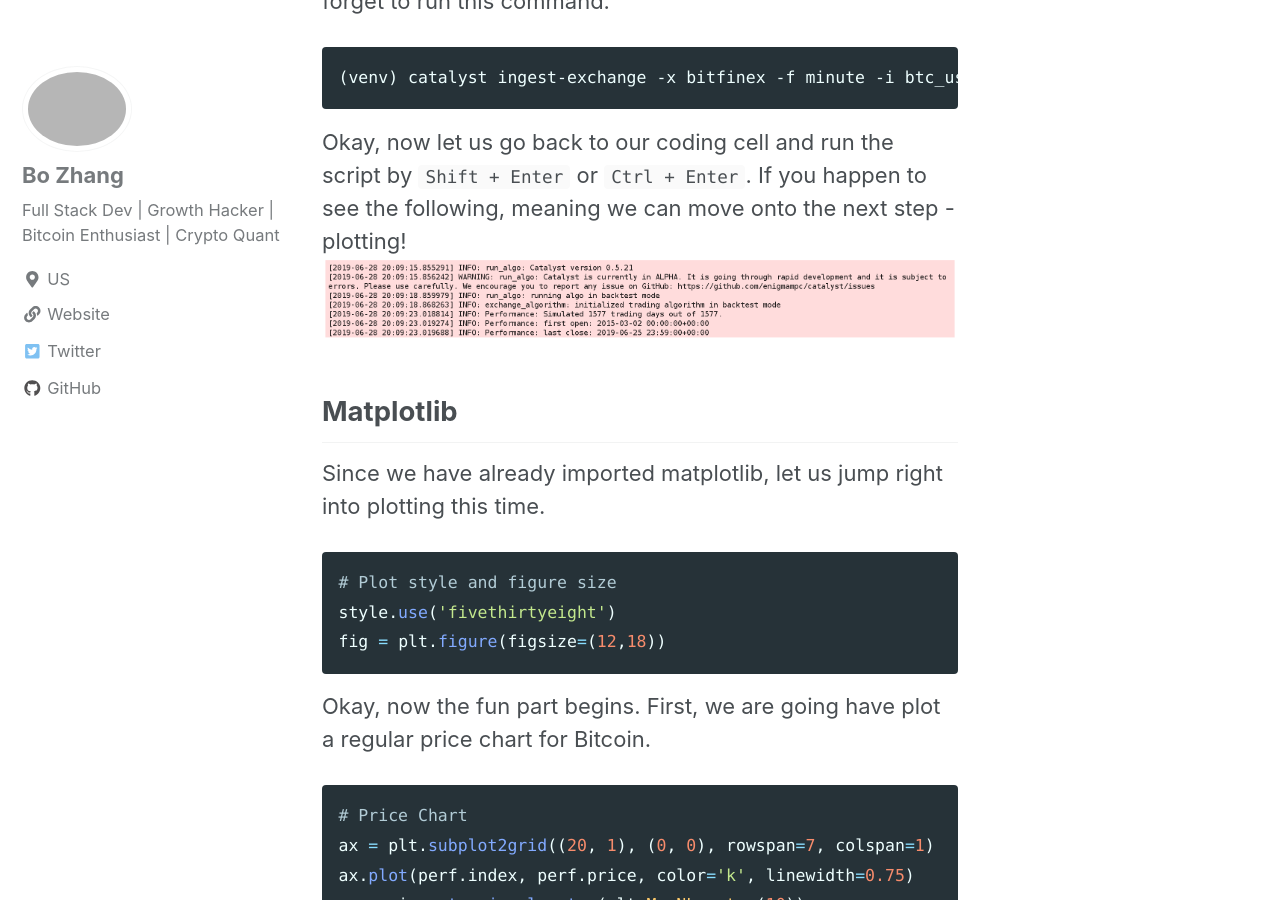
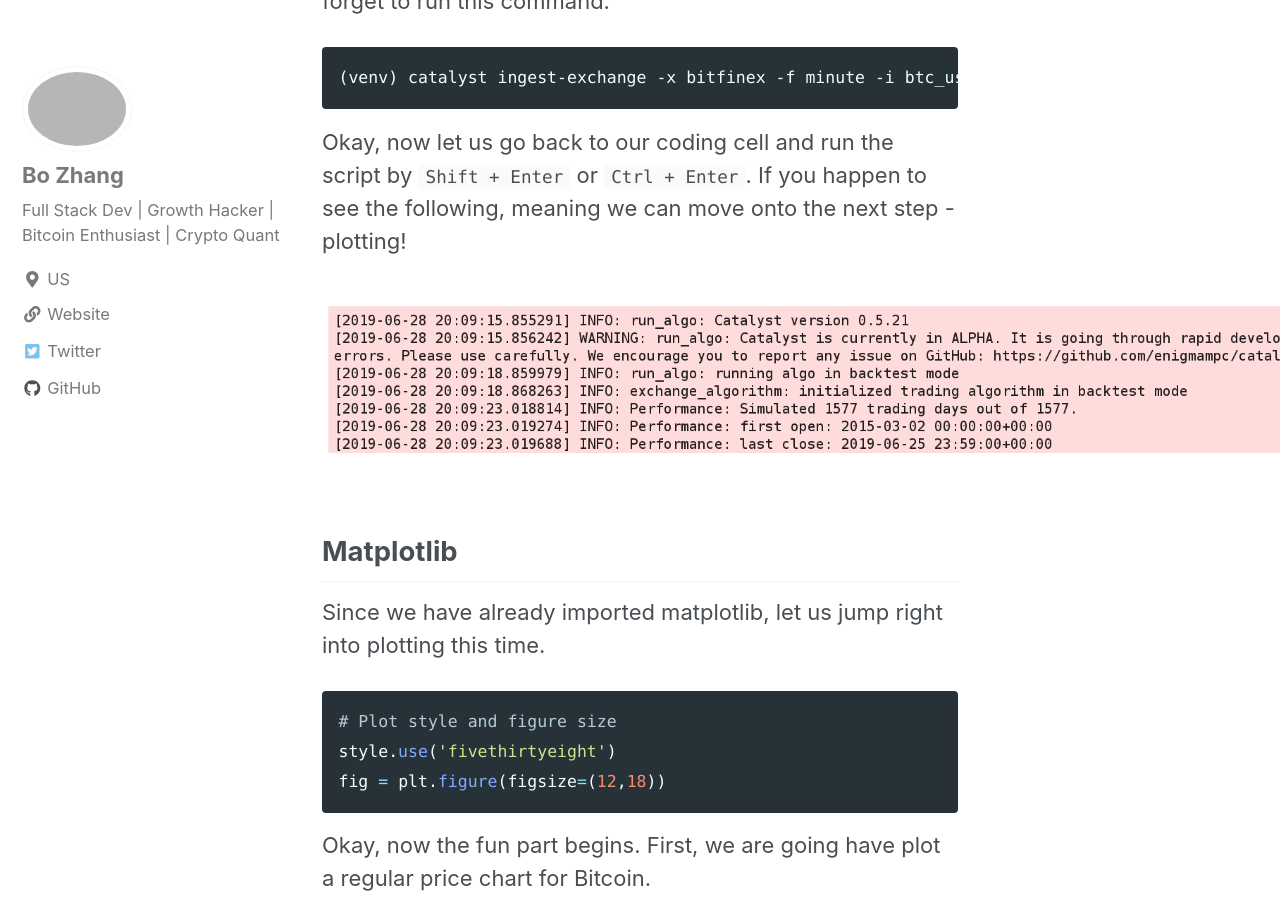
Before and after one commit to 0xboz/blog, a Jekyll site: the page built from _posts/2019-06-28-how-to-create-bitcoin-logarithmic-price-scale-using-matplotlib.md, in a window 1280 px wide and 900 px high, scrolled down 3480 px. Built offline with Jekyll 4.4.1, drawn with Linux system fonts in a browser that asks for light colours; cached includes are drawn as plain includes; nearby versions of some CDN libraries.

Commit message:
Increase figures' size to 1200px width

````diff
--- a/_posts/2019-06-28-how-to-create-bitcoin-logarithmic-price-scale-using-matplotlib.md
+++ b/_posts/2019-06-28-how-to-create-bitcoin-logarithmic-price-scale-using-matplotlib.md
@@ -82,7 +82,11 @@ Just in case you would like to run it on minute data, don't forget to run this c
 (venv) catalyst ingest-exchange -x bitfinex -f minute -i btc_usd
 ```
 Okay, now let us go back to our coding cell and run the script by ```Shift + Enter``` or ```Ctrl + Enter```. If you happen to see the following, meaning we can move onto the next step - plotting!
+
+<figure style="width:1200px">
 <img src="{{ site.url }}{{ site.baseurl }}/assets/images/run_catalyst_algo.png" alt="run catalyst algo">
+</figure>
+
 ## Matplotlib
 Since we have already imported matplotlib, let us jump right into plotting this time.
 ```python
@@ -119,9 +123,10 @@ axv.bar(perf.index, perf.volume, color='#0079a3', alpha=0.4)
 plt.grid(False)
 plt.setp(axv.get_yticklabels(), visible=False)
 ```
-<figure style='width: 1200px'>
+<figure style="width:1200px">
 <img src="{{ site.url }}{{ site.baseurl }}/assets/images/bitcoin_regular_price_chart.png" alt="bitcoin regular price chart">
 </figure>
+
 Thanks to matplotlib, it is quite easy convert price to logarithmic scale from the code above.
 ```python
 # Log Price Chart
@@ -148,7 +153,9 @@ plt.grid(False)
 plt.setp(ax1v.get_yticklabels(), visible=False)
 ```
 Here is what it looks like.
+<figure style="width:1200px">
 <img src="{{ site.url }}{{ site.baseurl }}/assets/images/bitcoin_log_price_chart.png" alt="bitcoin log price chart">
+</figure>
 
 As a bonus, let us re-visit the discussion about [Stationarity and Differencing on crypto trading data](https://0xboz.github.io/blog/how-to-run-stationarity-tests-on-cryptocurrencies-trading-data/). The code below is going to generate daily log return time series chart.
 ```python
@@ -166,7 +173,10 @@ plt.grid(which='minor')
 xfmt = mdates.DateFormatter('%d-%m-%y')
 ax2.xaxis.set_major_formatter(xfmt)
 ```
+<figure style="width:1200px">
 <img src="{{ site.url }}{{ site.baseurl }}/assets/images/bitcoin_daily_log_return.png" alt="bitcoin daily log return">
+</figure>
+
 From the chart above, we can observe the mean and variance are relatively constant over time. In the upcoming post, I will cover how to utilize this data with integration of order zero *I(0)* for our trading model.
 
 We still need a few more lines of code to adjust those sub plots.
````
